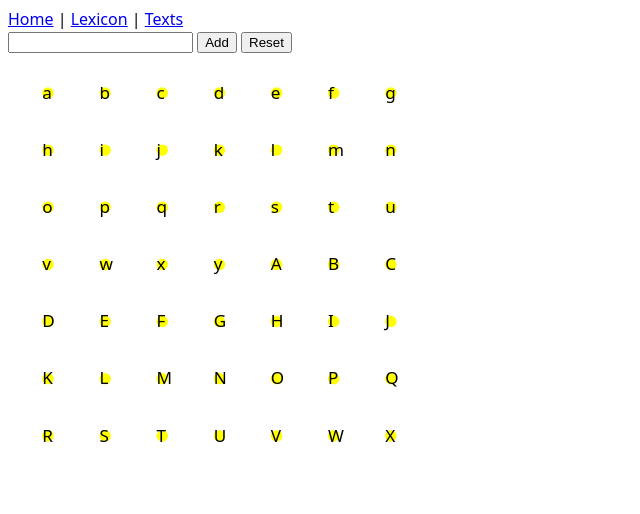
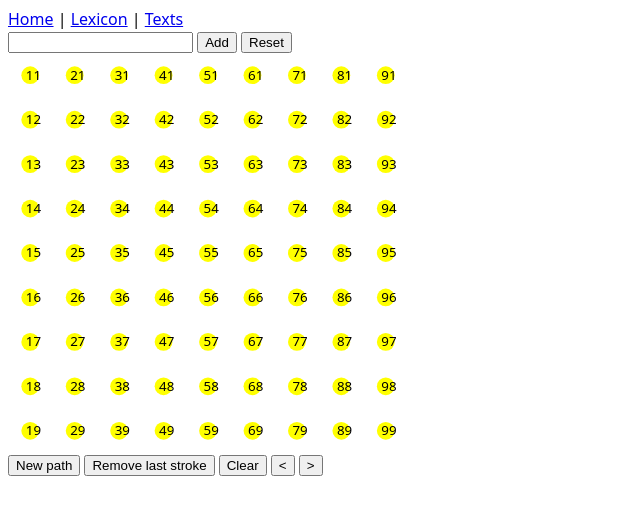
Before and after one commit to peterolson/pie-logographs, a SvelteKit app in the folder svelte-app/: page /char in a window 1280 px wide. Shown: the top 514 px of the page, without its empty margins (0-640 px from the left). Built offline with nearby package versions, Linux system fonts and the light colour scheme.

Commit message:
better gui

```diff
--- a/svelte-app/src/routes/char/+page.svelte
+++ b/svelte-app/src/routes/char/+page.svelte
@@ -1,42 +1,124 @@
 <script lang="ts">
-	const SIZE = 7;
-	const letters = [...'abcdefghijklmnopqrstuvwxyABCDEFGHIJKLMNOPQRSTUVWX'].map((letter, i) => ({
-		letter,
-		x: (i % SIZE) * 10 + SIZE,
-		y: Math.floor(i / SIZE) * 10 + SIZE
-	}));
+	import SvgChar from './SVGChar.svelte';
+
+	const SIZE = 9;
 
 	let pathCode = '';
 	let words: string[] = [];
 
-	function convertCodeToPath(code: string) {
-		code = ' ' + code;
-		let output = [];
-		for (let i = 0; i < code.length; i++) {
-			const char = code[i];
-			const prevChar = code[i - 1];
-			const letter = letters.find((l) => l.letter === char);
-			if (prevChar === ' ' && letter) {
-				output.push(`M ${letter.x} ${letter.y}`);
-			} else if (char === '-') {
-				// smooth curve
-				if (i + 2 >= code.length) {
-					break;
+	type Stroke =
+		| {
+				type: 'move';
+				x: number;
+				y: number;
 		  }
-				const nextChar = code[i + 1];
-				const nextLetter = letters.find((l) => l.letter === nextChar);
-				if (!nextLetter) break;
-				const nextNextChar = code[i + 2];
-				const nextNextLetter = letters.find((l) => l.letter === nextNextChar);
-				if (!nextNextLetter) break;
-				output.push(`S ${nextLetter.x} ${nextLetter.y} ${nextNextLetter.x} ${nextNextLetter.y}`);
-				i += 2;
-			} else if (letter) {
-				output.push(`L ${letter.x} ${letter.y}`);
+		| {
+				type: 'line';
+				x: number;
+				y: number;
+		  }
+		| {
+				type: 'quadratic';
+				x: number;
+				y: number;
+				cx: number;
+				cy: number;
+		  };
+
+	let strokes: Stroke[] = [];
+	let selectedStroke: Stroke | null = null;
+
+	function convertStrokesToSVGPath(strokes: Stroke[]) {
+		const output = [];
+		for (const stroke of strokes) {
+			const x = stroke.x * 10 + 5;
+			const y = stroke.y * 10 + 5;
+			if (stroke.type === 'move') {
+				output.push(`M ${x} ${y}`);
+			} else if (stroke.type === 'line') {
+				output.push(`L ${x} ${y}`);
+			} else if (stroke.type === 'quadratic') {
+				const cx = stroke.cx * 10 + 5;
+				const cy = stroke.cy * 10 + 5;
+				output.push(`Q ${cx} ${cy} ${x} ${y}`);
 			}
 		}
 		return output.join(' ');
 	}
+
+	function toDigit(char: string) {
+		if (!/^[1-9]$/.test(char)) {
+			return null;
+		}
+		return (+char - 1) * 10 + 5;
+	}
+
+	function convertCodeToPath(code: string) {
+		code = ' ' + code;
+		let output = [];
+		for (let i = 1; i < code.length; i += 2) {
+			const prevChar = code[i - 1];
+			let x = code[i];
+			let y = code[i + 1];
+			const areCoords = /[1-9]/.test(x) && /[1-9]/.test(y);
+			if (prevChar === ' ' && areCoords) {
+				output.push(`M ${toDigit(x)} ${toDigit(y)}`);
+			} else if (x === '-') {
+				// 	// quadratic curve
+				// 	if (i + 2 >= code.length) {
+				// 		break;
+				// 	}
+				// 	const nextChar = code[i + 1];
+				// 	const nextLetter = letters.find((l) => l.letter === nextChar);
+				// 	if (!nextLetter) break;
+				// 	const nextNextChar = code[i + 2];
+				// 	const nextNextLetter = letters.find((l) => l.letter === nextNextChar);
+				// 	if (!nextNextLetter) break;
+				// 	output.push(`Q ${nextLetter.x} ${nextLetter.y} ${nextNextLetter.x} ${nextNextLetter.y}`);
+				// 	x = nextNextLetter.x;
+				// 	y = nextNextLetter.y;
+				// 	i += 2;
+				// } else if (x === '*') {
+				// 	// circle around center
+				// 	if (i + 1 >= code.length) {
+				// 		break;
+				// 	}
+				// 	const nextChar = code[i + 1];
+				// 	if (!nextChar) break;
+				// 	const radius = +nextChar * 10;
+				// 	output.push(`M ${x + radius} ${y}`);
+				// 	output.push(`A ${radius} ${radius} 0 1 1 ${x - radius} ${y}`);
+				// 	output.push(`A ${radius} ${radius} 0 1 1 ${x + radius} ${y}`);
+				// 	i += 2;
+			} else if (areCoords) {
+				output.push(`L ${toDigit(x)} ${toDigit(y)}`);
+			} else {
+				i -= 1;
+			}
+		}
+		return output.join(' ');
+	}
+
+	const clickPoint = (x: number, y: number, isRight: boolean) => () => {
+		if (!selectedStroke) {
+			strokes.push({ type: 'move', x, y });
+		} else if (isRight && selectedStroke) {
+			if (selectedStroke.type === 'line' || selectedStroke.type === 'quadratic') {
+				const newStroke = { ...selectedStroke, type: 'quadratic', cx: x, cy: y } as Stroke;
+				strokes = strokes.map((s) => (s === selectedStroke ? newStroke : s));
+				selectedStroke = newStroke;
+				return;
+			}
+		} else {
+			strokes.push({ type: 'line', x, y });
+		}
+		strokes = [...strokes];
+		if (strokes.length) {
+			selectedStroke = strokes[strokes.length - 1];
+		}
+	};
+
+	const MOVE = 'move' as const;
 </script>
 
 <form
@@ -59,26 +141,44 @@
 
 <div>
 	<svg viewBox={`0 0 ${SIZE * 10} ${SIZE * 10}`} style="width: 400px;">
+		{#each strokes as stroke, i}
+			{#if stroke.type !== 'move' && i > 0}
+				{@const prevStroke = { type: MOVE, x: strokes[i - 1].x, y: strokes[i - 1].y }}
 				<path
-			d={convertCodeToPath(pathCode)}
+					d={convertStrokesToSVGPath([prevStroke, stroke])}
 					fill="transparent"
-			stroke="red"
+					stroke={stroke === selectedStroke ? 'blue' : 'red'}
 					stroke-width="4"
 					stroke-linecap="round"
 					stroke-linejoin="round"
 				/>
+			{/if}
+		{/each}
+
 		{#each Array.from({ length: SIZE * SIZE }, (_, i) => i) as i}
+			{@const x = i % SIZE}
+			{@const y = Math.floor(i / SIZE)}
+			{@const clickHandler = clickPoint(x, y, false)}
+			{@const rightClickHandler = clickPoint(x, y, true)}
+			<!-- svelte-ignore a11y-no-static-element-interactions -->
+			<!-- svelte-ignore a11y-click-events-have-key-events -->
 			<circle
-				cx={((i * 10) % (SIZE * 10)) + SIZE}
-				cy={Math.floor(i / SIZE) * 10 + SIZE}
-				r="1"
+				cx={x * 10 + 5}
+				cy={y * 10 + 5}
+				r="2"
 				fill="yellow"
+				on:click|stopPropagation={clickHandler}
+				on:contextmenu|stopPropagation|preventDefault={rightClickHandler}
 			/>
+			<!-- svelte-ignore a11y-click-events-have-key-events -->
+			<!-- svelte-ignore a11y-no-static-element-interactions -->
 			<text
-				x={((i * 10) % (SIZE * 10)) + SIZE - 1}
-				y={Math.floor(i / SIZE) * 10 + SIZE + 1}
+				x={x * 10 + 4}
+				y={y * 10 + 6}
 				font-size="3"
-				fill="black">{letters[i].letter}</text
+				fill="black"
+				on:click|stopPropagation={clickHandler}
+				on:contextmenu|stopPropagation|preventDefault={rightClickHandler}>{x + 1}{y + 1}</text
 			>
 		{/each}
 	</svg>
@@ -95,17 +195,54 @@
 			/>
 		</svg>
 	{/each}
-	<svg viewBox={`0 0 ${SIZE * 10} ${SIZE * 10}`} style="width: 50px;">
-		<path
-			d={convertCodeToPath(pathCode)}
-			fill="transparent"
-			stroke="black"
-			stroke-width="2.5"
-			stroke-linecap="round"
-			stroke-linejoin="round"
-		/>
-	</svg>
+	<SvgChar path={convertStrokesToSVGPath(strokes)} />
+
+	<SvgChar path={convertStrokesToSVGPath(strokes)} width={25} height={50} />
+	<SvgChar path={convertStrokesToSVGPath(strokes)} width={50} height={25} />
 </div>
+<button
+	on:click={() => {
+		selectedStroke = null;
+	}}
+>
+	New path
+</button>
+<button
+	on:click={() => {
+		strokes = strokes.slice(0, strokes.length - 1);
+		selectedStroke = strokes[strokes.length - 1] || null;
+	}}
+>
+	Remove last stroke
+</button>
+<button
+	on:click={() => {
+		strokes = [];
+		selectedStroke = null;
+	}}
+>
+	Clear
+</button>
+<button
+	on:click={() => {
+		if (!selectedStroke) return;
+		const selectedIndex = strokes.indexOf(selectedStroke);
+		if (selectedIndex <= 0) return;
+		selectedStroke = strokes[selectedIndex - 1] || null;
+	}}
+>
+	&lt;
+</button>
+<button
+	on:click={() => {
+		if (!selectedStroke) return;
+		const selectedIndex = strokes.indexOf(selectedStroke);
+		if (selectedIndex < 0 || selectedIndex + 1 >= strokes.length) return;
+		selectedStroke = strokes[selectedIndex + 1] || null;
+	}}
+>
+	&gt;
+</button>
 
 <style>
 	div {
--- /dev/null
+++ b/svelte-app/src/routes/char/SVGChar.svelte
@@ -0,0 +1,22 @@
+<script lang="ts">
+	const SIZE = 9;
+	export let path: string;
+	export let height: number = 50;
+	export let width: number = 50;
+</script>
+
+<svg
+	viewBox={`0 0 ${SIZE * 10} ${SIZE * 10}`}
+	style={`width: ${width}px; height: ${height}px;`}
+	preserveAspectRatio="none"
+>
+	<path
+		d={path}
+		fill="transparent"
+		stroke="black"
+		stroke-width="2px"
+		stroke-linecap="round"
+		stroke-linejoin="round"
+		vector-effect="non-scaling-stroke"
+	/>
+</svg>
```
Lines whose indentation alone changed are shown as unchanged.
